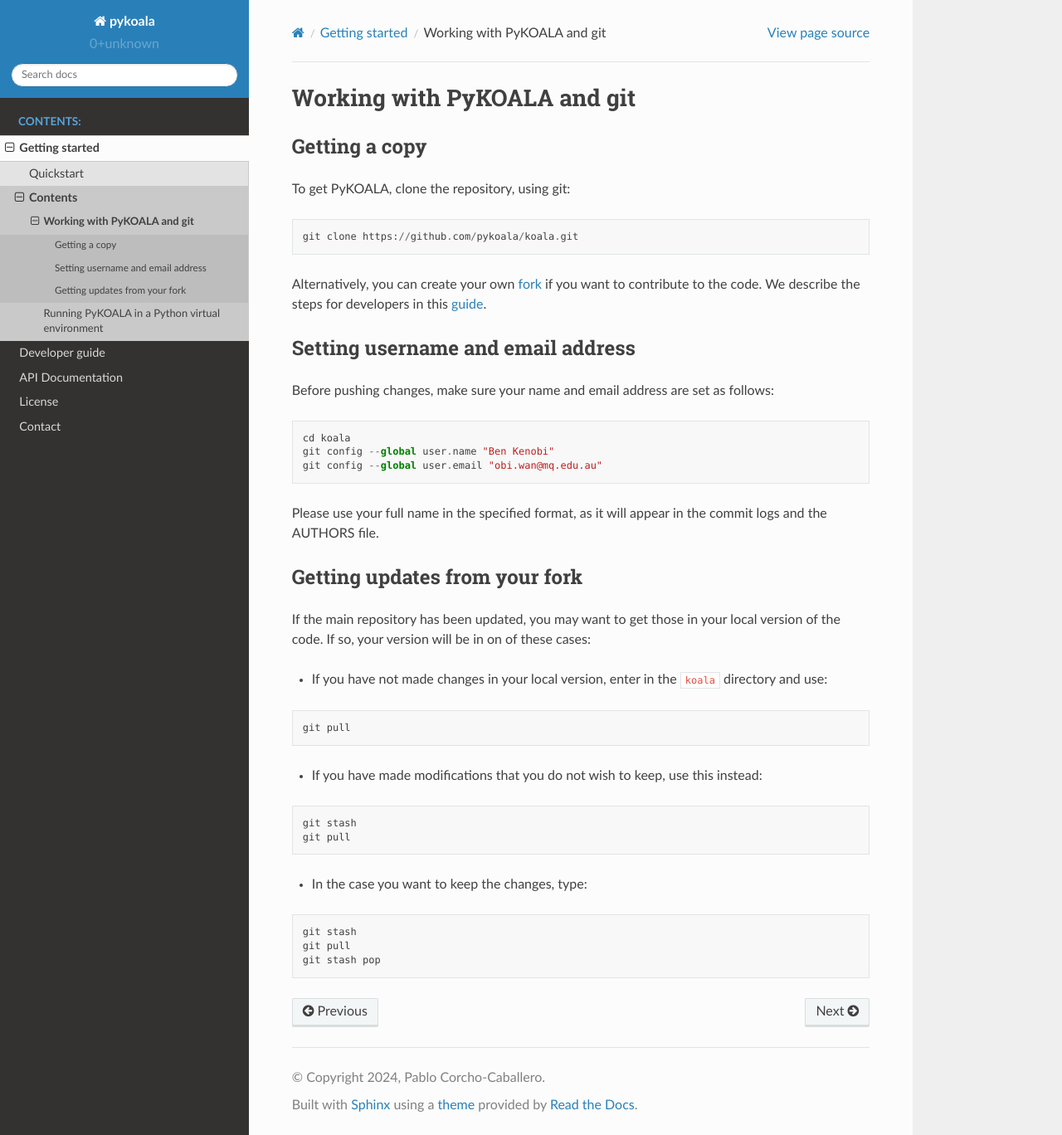
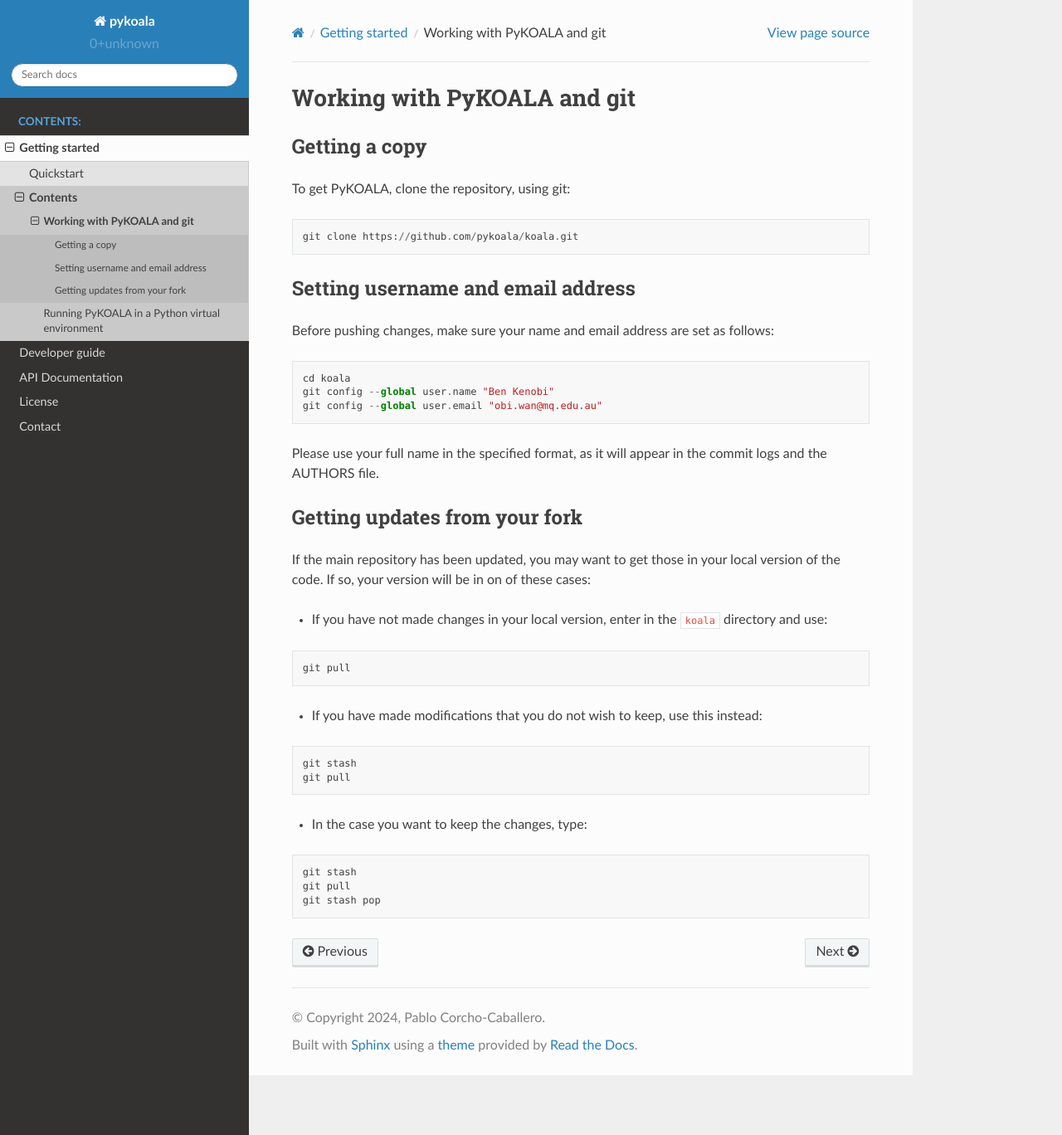
Before and after one commit to pykoala/pykoala, a Sphinx documentation site: the page built from docs/getting-started/get-copy.rst, in a window 1280 px wide and 1368 px high. Shown: the whole window at 83% size. Built offline with Sphinx 7.4.7 and the Read the Docs theme 2.0.0, drawn with Linux system fonts in a browser that asks for light colours.

Commit message:
Update get-copy.rst

```diff
--- a/docs/getting-started/get-copy.rst
+++ b/docs/getting-started/get-copy.rst
@@ -10,8 +10,6 @@ To get PyKOALA, clone the repository, using git:
 
     git clone https://github.com/pykoala/koala.git
 
-
-Alternatively, you can create your own :doc:`fork<../developer-guide/fork>` if you want to contribute to the code. We describe the steps for developers in this :doc:`guide<../developer-guide/index>`.
 
 Setting username and email address
 ----------------------------------
```
